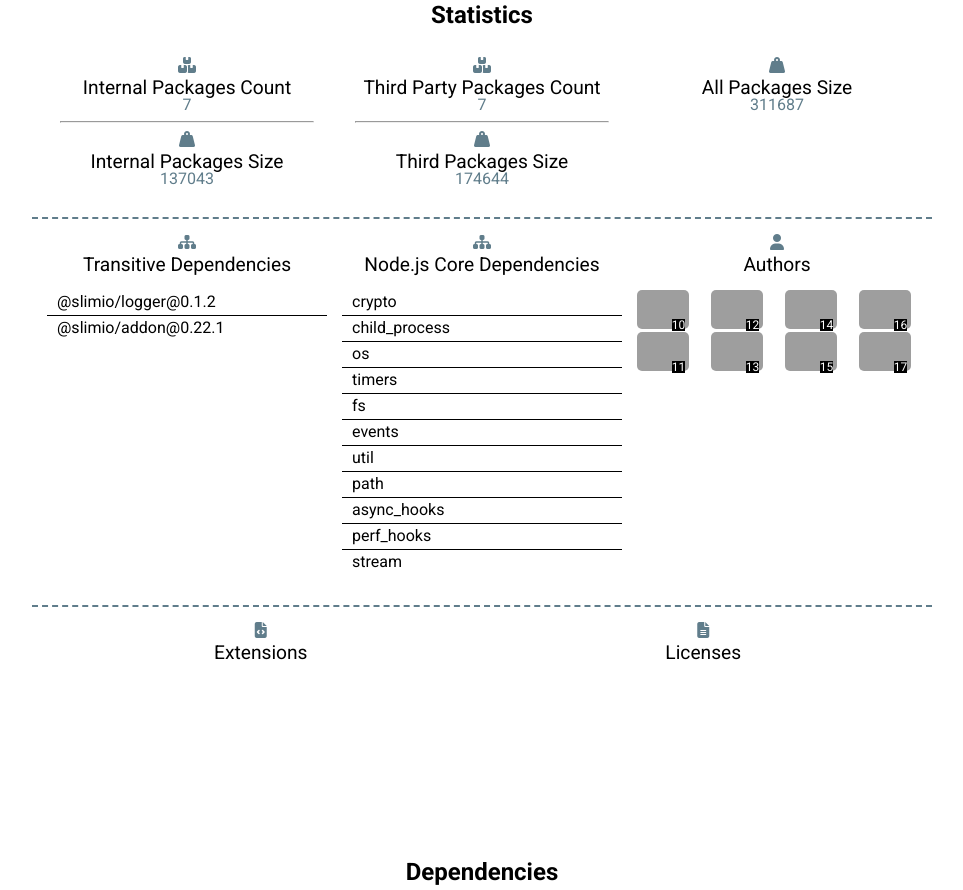
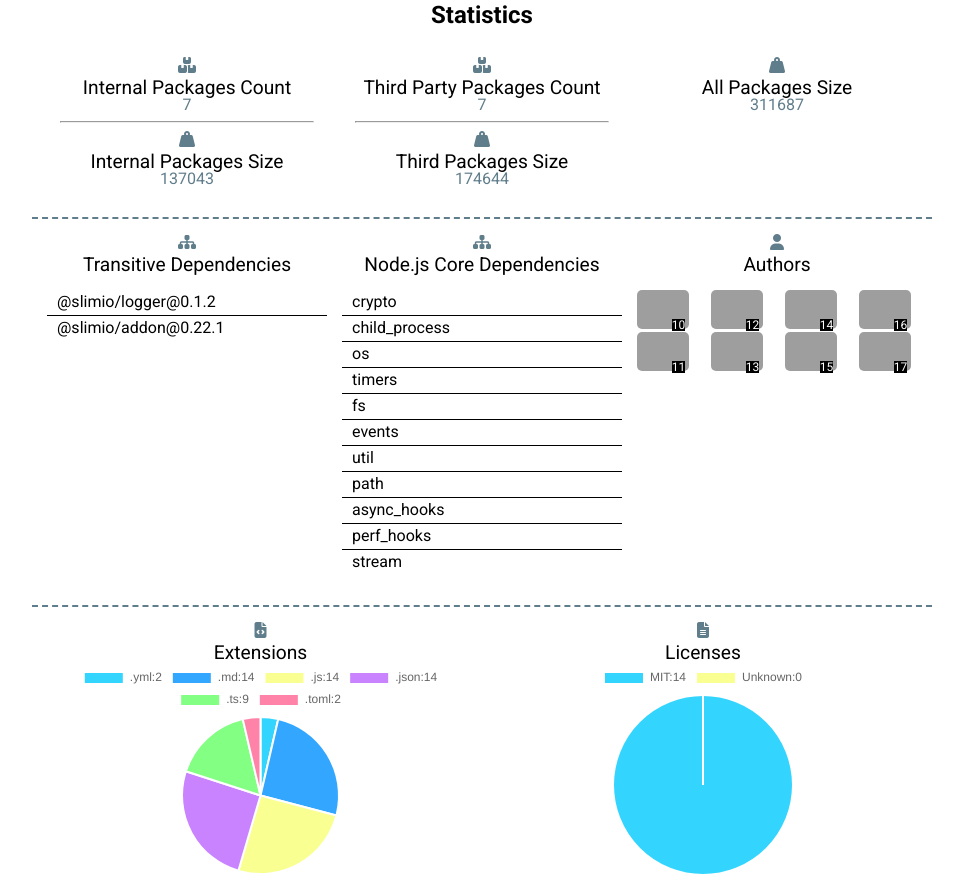
Before and after one commit to NodeSecure/report, a website: page views/index.html in a window 1280 px wide. Shown: the part 62-952 px from the top of the page, without its empty margins (158-1121 px from the left). Drawn offline with Linux system fonts and the light colour scheme; grey boxes are pictures that could not be loaded.

Commit message:
fix: script chart.js defer

```diff
--- a/views/index.html
+++ b/views/index.html
@@ -187,9 +187,12 @@
     </section>
 </div>
 
-<script>
-    let ctl = document.getElementById('myChartLi').getContext('2d');
-    var chartLi = new Chart(ctl, {
+<script type="text/javascript" defer>
+    document.addEventListener("DOMContentLoaded", () => {
+        const chartExtensions = document.getElementById("myChartEx").getContext("2d");
+        const chartLicenses = document.getElementById("myChartLi").getContext("2d");
+
+        new Chart(chartLicenses, {
             type: 'pie',
             data: {
                 labels: ['MIT:14', 'Unknown:0'],
@@ -201,20 +204,18 @@
             },
             options: {}
         });
-</script>
 
-<script>
-    let ctx = document.getElementById('myChartEx').getContext('2d');
-    var chartEx = new Chart(ctx, {
+        new Chart(chartExtensions, {
             type: 'pie',
             data: {
                 labels: ['.yml:2', '.md:14', '.js:14', '.json:14', '.ts:9', '.toml:2'],
                 datasets: [{
-                label: 'Licenses',
+                    label: 'Extensions',
                     backgroundColor: ['#33D5FF', '#33A7FF', '#F9FF90', '#C983FF', '#83FF84', '#FF83A8'],
                     data: [2, 14, 14, 14, 9, 2]
                 }]
             },
             options: {}
         });
+    });
 </script>
```
Lines whose indentation alone changed are shown as unchanged.
